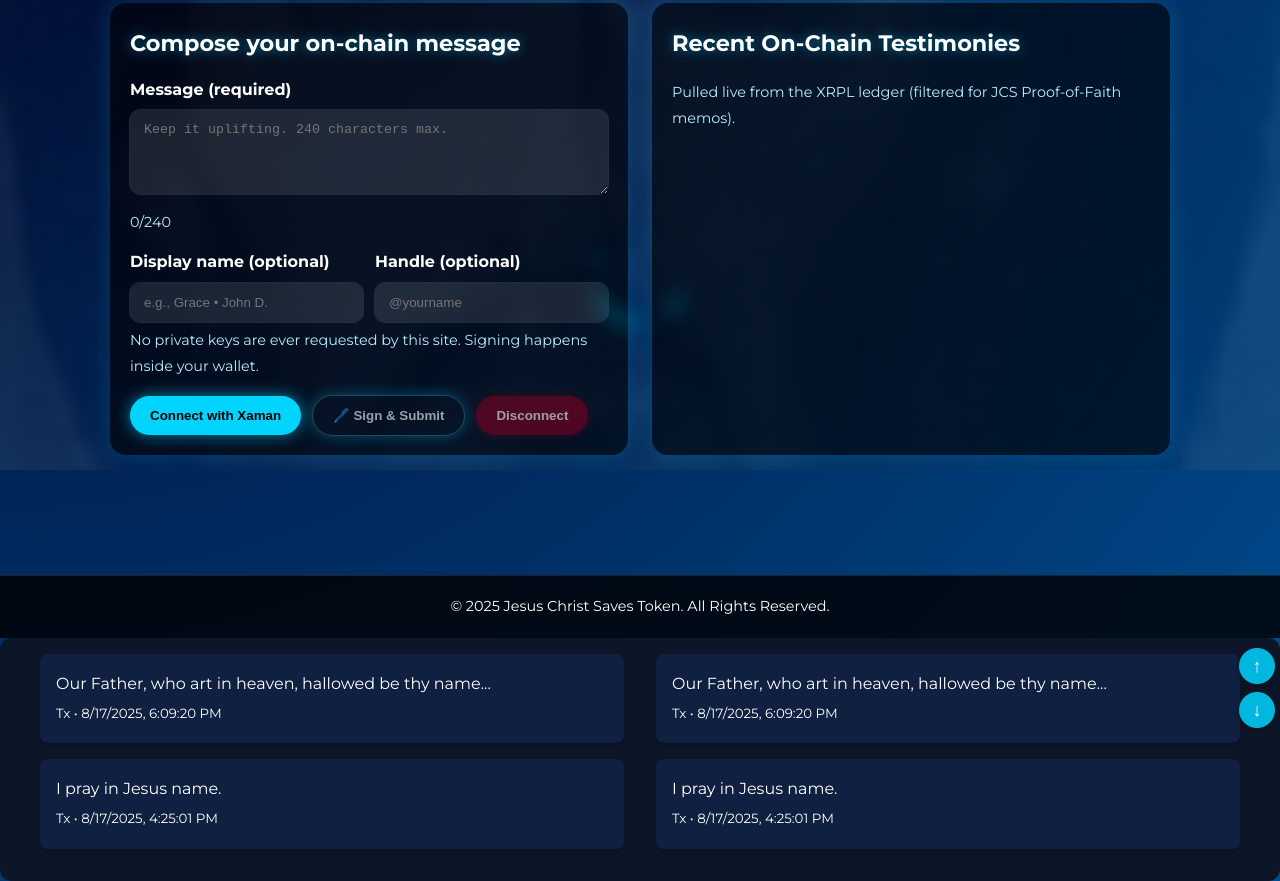
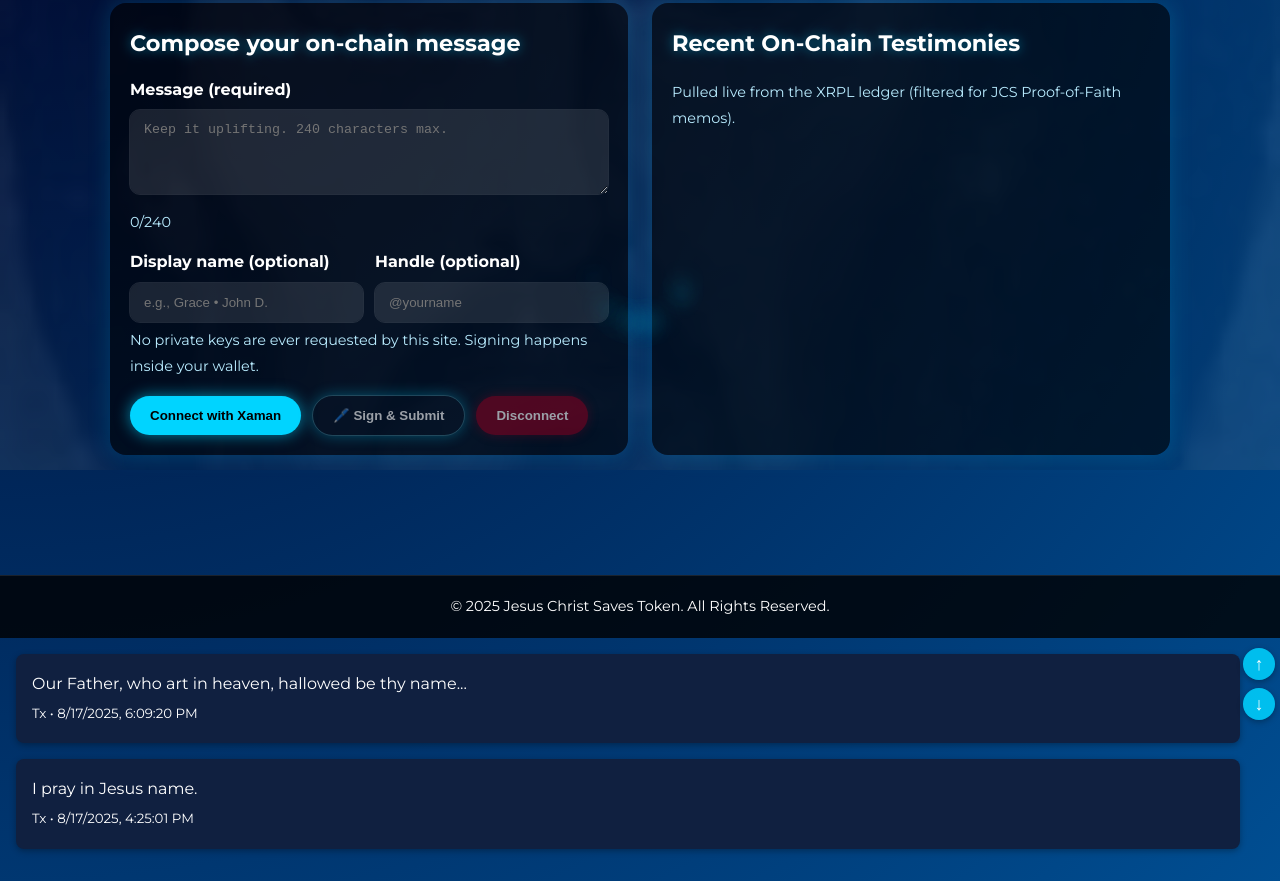
Before and after one commit to XRBitcoinCash/JCS-token-on-the-XRPL, a plain HTML site: page verify.html in a window 1280 px wide. Shown: the part 330-1211 px from the top of the page. Drawn offline with Linux system fonts and the light colour scheme; a script that the page names is missing; a web font is replaced by a local one.

Commit message:
Update verify.html

```diff
--- a/verify.html
+++ b/verify.html
@@ -988,34 +988,23 @@
 /* === Testimonies Section === */
 .testimonies-wrapper {
   position: relative;
-  max-height: 400px;
+  max-height: 400px;   /* adjust height if needed */
   border-radius: 12px;
-  overflow: hidden;
-  background: #0d1628; /* card background */
-  display: flex;
-  flex-direction: row;
-  gap: 0;
+  overflow: hidden;    /* container hides overflow */
 }
 
-/* Scrollable box (shared styles) */
+/* Scrollable box */
 .testimonies-box {
-  max-height: 400px;
-  overflow-y: auto;
+  max-height: 400px;   /* same as wrapper */
+  overflow-y: auto;    /* enables scroll on desktop + mobile touch */
   padding: 1rem;
+  padding-right: 40px; /* space for scroll buttons */
   scroll-behavior: smooth;
-  flex: 1;
+  direction: rtl;      /* trick: scrollbar moves left side */
 }
 
-/* Left-side scrollbar */
-.left-scroll {
-  padding-left: 40px;  /* leave space for scrollbar */
-  direction: rtl;      /* move scrollbar left */
-}
-.left-scroll > * { direction: ltr; }
-
-/* Right-side scrollbar */
-.right-scroll {
-  padding-right: 40px; /* leave space for arrows */
+.testimonies-box > * {
+  direction: ltr; /* reset so text isn't mirrored */
 }
 
 /* Each testimony */
@@ -1028,7 +1017,7 @@
   box-shadow: 0 2px 6px rgba(0,0,0,0.3);
 }
 
-/* Scroll buttons (float on right side) */
+/* Scroll buttons (fixed inside container) */
 .scroll-buttons {
   position: absolute;
   top: 10px;
@@ -1042,38 +1031,26 @@
   background: rgba(0,212,255,0.85);
   border: none;
   border-radius: 50%;
-  width: 36px;
-  height: 36px;
+  width: 32px;
+  height: 32px;
   cursor: pointer;
   color: white;
   font-size: 18px;
-  line-height: 36px;
+  line-height: 32px;
   text-align: center;
   box-shadow: 0 2px 6px rgba(0,0,0,0.3);
   transition: background 0.3s;
-  z-index: 10;
 }
 .scroll-btn:hover {
   background: rgba(0,212,255,1);
 }
-
-/* Ensure scrollbars visible */
-.testimonies-box::-webkit-scrollbar {
-  width: 10px;
-}
-.testimonies-box::-webkit-scrollbar-thumb {
-  background: rgba(255,255,255,0.5);
-  border-radius: 8px;
-}
-.testimonies-box::-webkit-scrollbar-track {
-  background: transparent;
-}
 </style>
 
-<!-- ✅ Inside your “Recent On-Chain Testimonials” card -->
+<!-- ✅ Testimonies Section -->
 <div class="testimonies-wrapper">
-  <!-- Scrollable prayers list (left scrollbar) -->
-  <div class="testimonies-box left-scroll" id="leftScroll">
+  <!-- Scrollable Box -->
+  <div class="testimonies-box" id="testimoniesBox">
+    <!-- Example testimonies -->
     <div class="testimony">
       <p>Our Father, who art in heaven, hallowed be thy name...</p>
       <small>Tx • 8/17/2025, 6:09:20 PM</small>
@@ -1082,23 +1059,10 @@
       <p>I pray in Jesus name.</p>
       <small>Tx • 8/17/2025, 4:25:01 PM</small>
     </div>
-    <!-- More testimonies -->
+    <!-- More testimonies will load here -->
   </div>
 
-  <!-- Scrollable prayers list (right scrollbar) -->
-  <div class="testimonies-box right-scroll" id="rightScroll">
-    <div class="testimony">
-      <p>Our Father, who art in heaven, hallowed be thy name...</p>
-      <small>Tx • 8/17/2025, 6:09:20 PM</small>
-    </div>
-    <div class="testimony">
-      <p>I pray in Jesus name.</p>
-      <small>Tx • 8/17/2025, 4:25:01 PM</small>
-    </div>
-    <!-- More testimonies -->
-  </div>
-
-  <!-- Scroll buttons -->
+  <!-- Scroll Buttons -->
   <div class="scroll-buttons">
     <button class="scroll-btn" id="scrollTop">↑</button>
     <button class="scroll-btn" id="scrollBottom">↓</button>
@@ -1107,31 +1071,20 @@
 
 <script>
 // Grab references
-const leftScroll = document.getElementById("leftScroll");
-const rightScroll = document.getElementById("rightScroll");
+const testimoniesBox = document.getElementById("testimoniesBox");
 const scrollTopBtn = document.getElementById("scrollTop");
 const scrollBottomBtn = document.getElementById("scrollBottom");
 
-// Sync scroll positions
-function syncScroll(src, dest) {
-  dest.scrollTop = src.scrollTop;
-}
-leftScroll.addEventListener("scroll", () => syncScroll(leftScroll, rightScroll));
-rightScroll.addEventListener("scroll", () => syncScroll(rightScroll, leftScroll));
-
 // Scroll to top
 scrollTopBtn.addEventListener("click", () => {
-  leftScroll.scrollTo({ top: 0, behavior: "smooth" });
-  rightScroll.scrollTo({ top: 0, behavior: "smooth" });
+  testimoniesBox.scrollTo({ top: 0, behavior: "smooth" });
 });
 
 // Scroll to bottom
 scrollBottomBtn.addEventListener("click", () => {
-  leftScroll.scrollTo({ top: leftScroll.scrollHeight, behavior: "smooth" });
-  rightScroll.scrollTo({ top: rightScroll.scrollHeight, behavior: "smooth" });
+  testimoniesBox.scrollTo({ top: testimoniesBox.scrollHeight, behavior: "smooth" });
 });
 </script>
 
-
 </body>
 </html>
```
